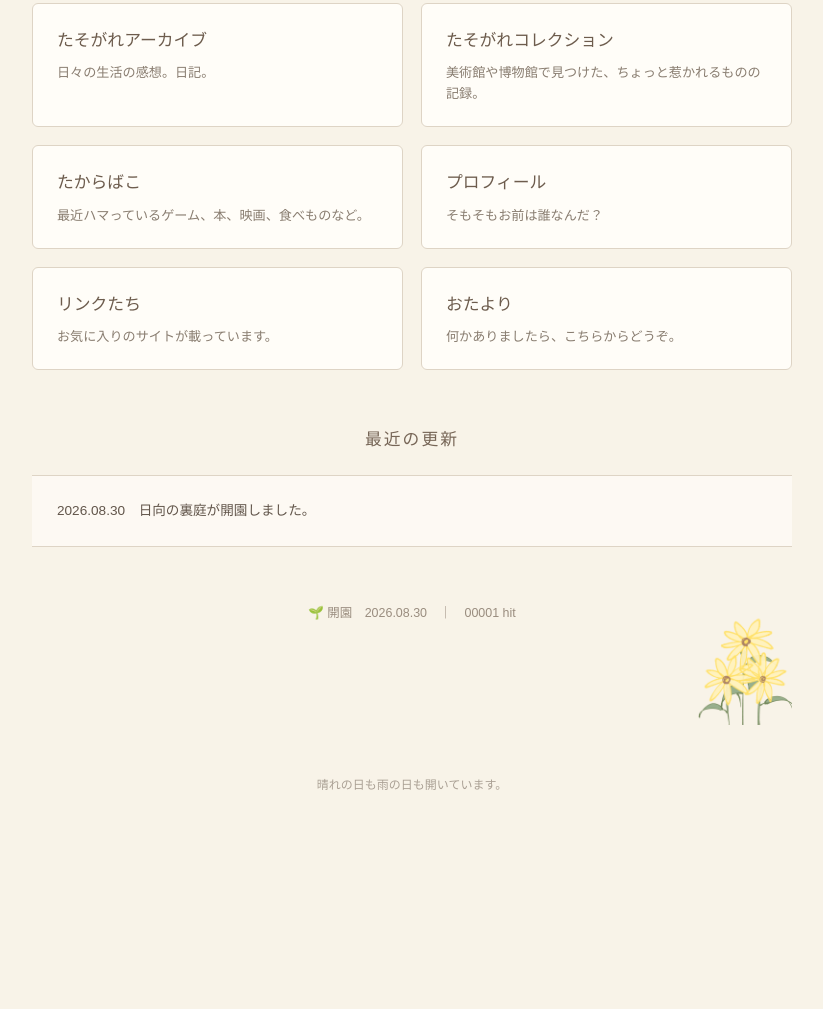
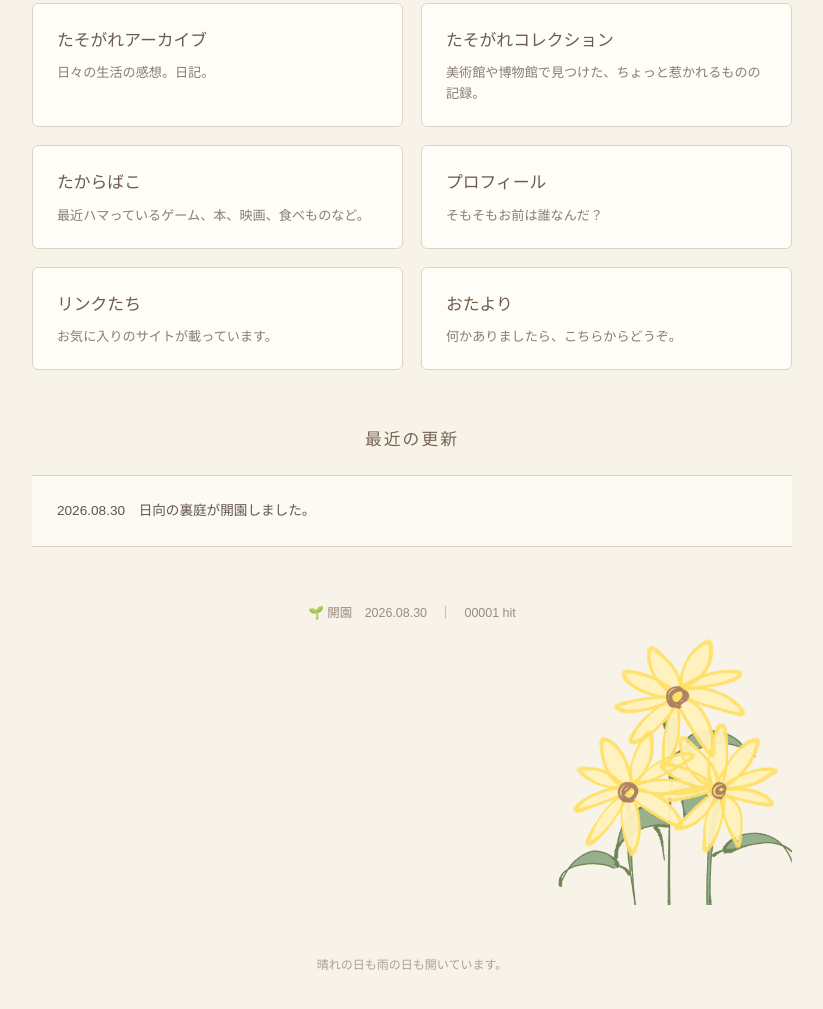
Before and after one commit to morange526/morange526.github.io, a plain HTML site: page index.html in a window 1280 px wide. Shown: the part 304-1313 px from the top of the page, without its empty margins (228-1051 px from the left). Before the commit the page ends 1161 px from the top, so only its background shows below. Drawn offline with Linux system fonts and the light colour scheme.

Commit message:
Increase width of sunflower image to 300px

```diff
--- a/index.html
+++ b/index.html
@@ -9,7 +9,7 @@
   <style>
 
      .sunflower {
-    width: 120px;
+    width: 300px;
     height: auto;
     display: block;
     margin-left: auto;
```
